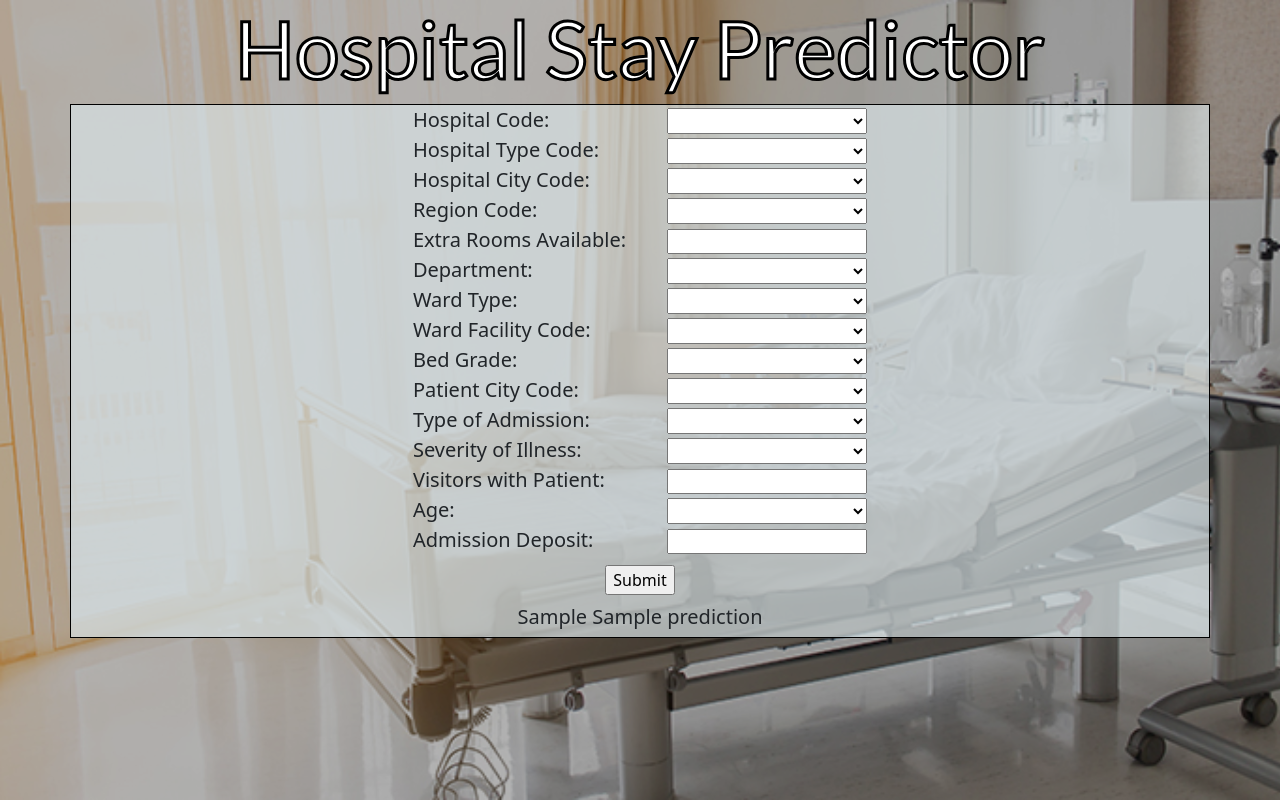
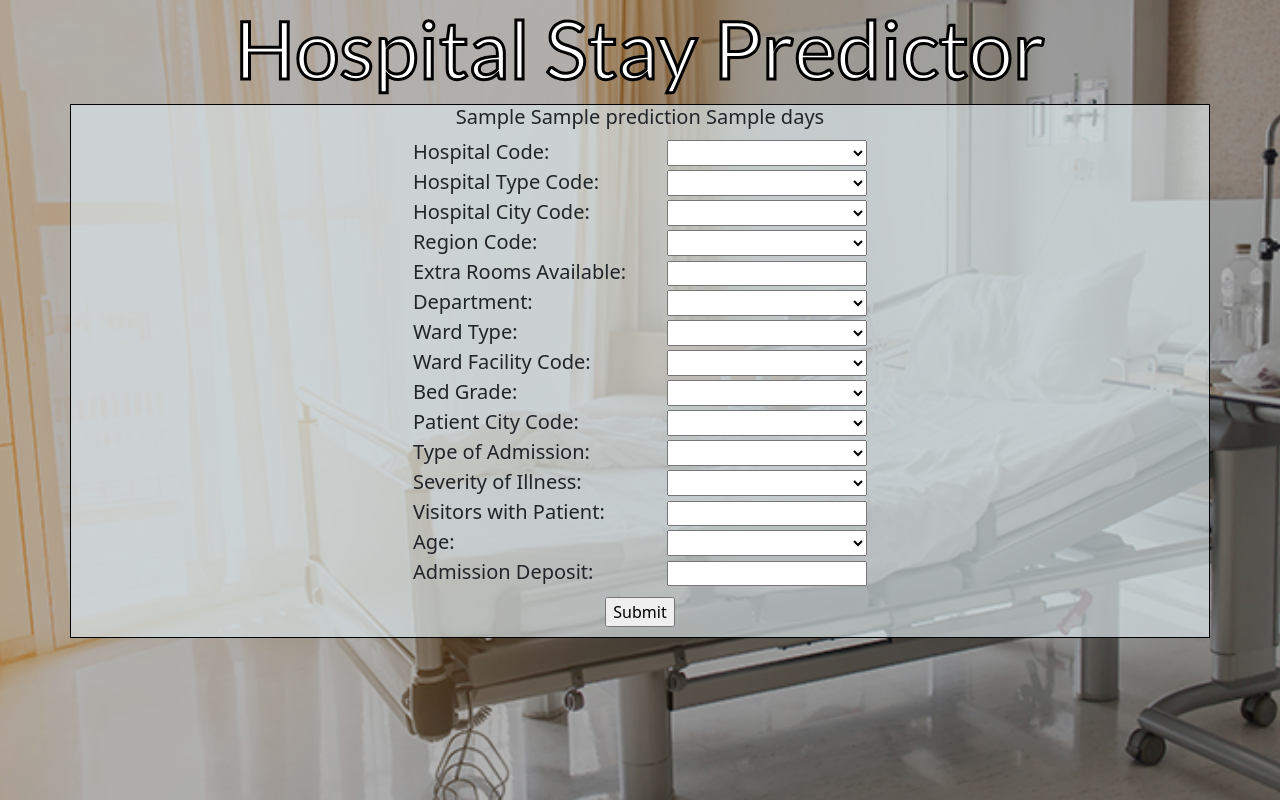
Before and after one commit to wjcutrone/heroku-deployment, a Flask app: template templates/index.html in a window 1280 px wide. Shown: the part 70-870 px from the top of the page. Run offline with Flask 2, Linux system fonts and the light colour scheme; the template is opened without the code that fills it: most values are stand-ins (such as "Sample title", 1, 10 or a date in 2020); some libraries are stand-ins or nearby versions.

Commit message:
adding new files

```diff
--- a/app.py
+++ b/app.py
@@ -113,7 +113,7 @@ def predict():
     return render_template("index.html", prediction=prediction, Admission_Deposit=Admission_Deposit, Age=Age, Available_Extra_Rooms_in_Hospital=Available_Extra_Rooms_in_Hospital,
                             Bed_Grade=Bed_Grade, City_Code_Hospital=City_Code_Hospital, City_Code_Patient=City_Code_Patient, Department=Department, Hospital_code=Hospital_code, Hospital_region_code=Hospital_region_code,
                             Hospital_type_code=Hospital_type_code, Severity_of_Illness=Severity_of_Illness, Type_of_Admission=Type_of_Admission, Visitors_with_Patient=Visitors_with_Patient, Ward_Facility_Code=Ward_Facility_Code,
-                            Ward_Type=Ward_Type, newSelectionData=json.dumps(newSelectionData), prediction_result='Your predicted hospital stay (in days):')
+                            Ward_Type=Ward_Type, newSelectionData=json.dumps(newSelectionData), prediction_result='Your predicted hospital stay:', days='days')
 
 
 if __name__ == "__main__":
--- a/templates/index.html
+++ b/templates/index.html
@@ -25,6 +25,9 @@
                 <div class="row">
                     <h3 class="text-center" style="font-size: 5em;">Hospital Stay Predictor</h3>
                     <div class="transbox">
+                        <h5 style="text-align: center">
+                            {{ prediction_result }} {{ prediction }} {{ days }}
+                        </h5>
                         <form id='myForm' method="POST">
                                 <div>
                                     <label for="hospcode">Hospital Code:</label>
@@ -242,9 +245,6 @@
                                     <input type="submit" value="Submit">
                                 </div>
                         </form>
-                        <h5 style="text-align: center">
-                            {{ prediction_result }} {{ prediction }}
-                        </h5>
                     </div>
                 </div>
             </div>
```
